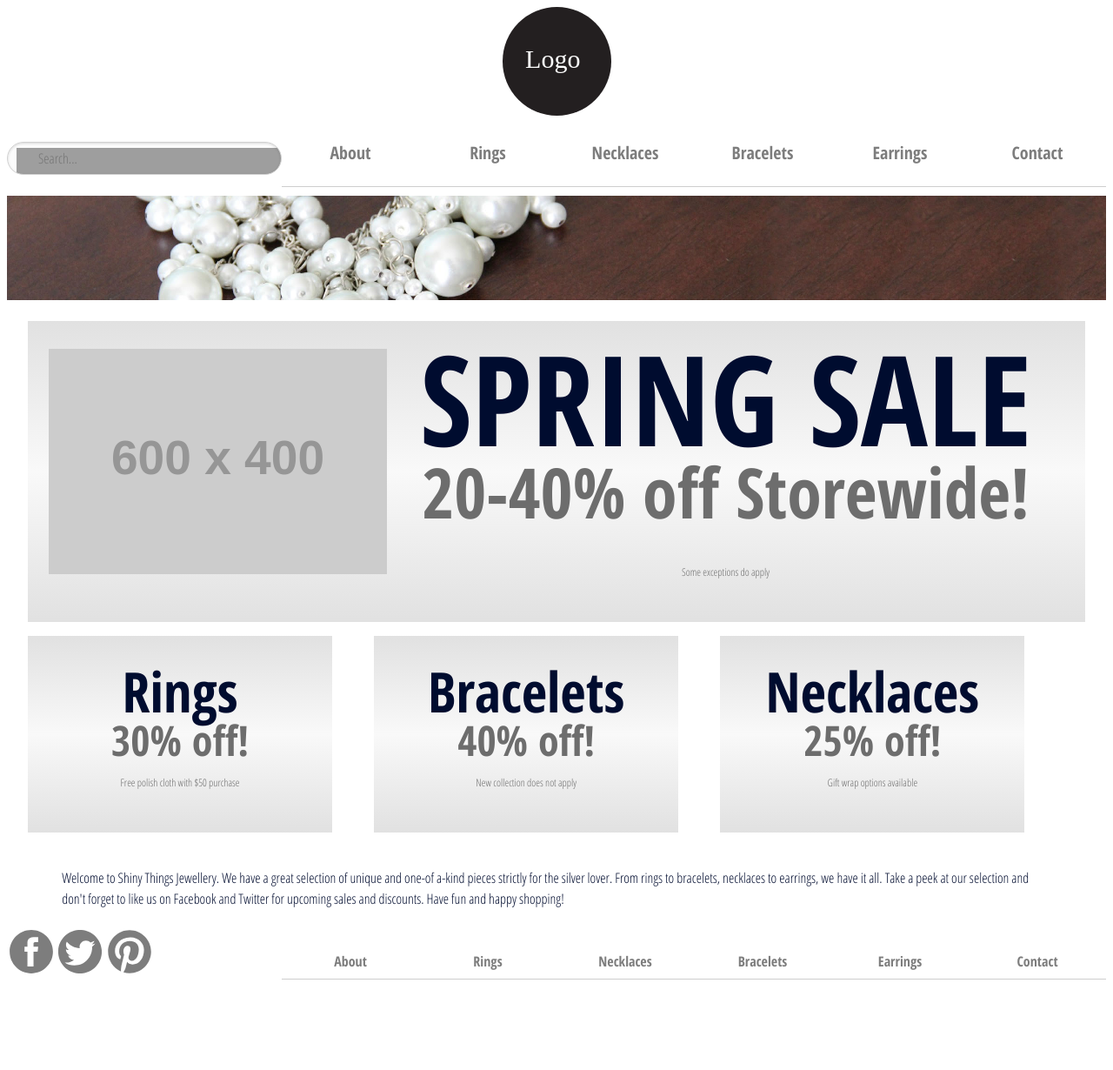
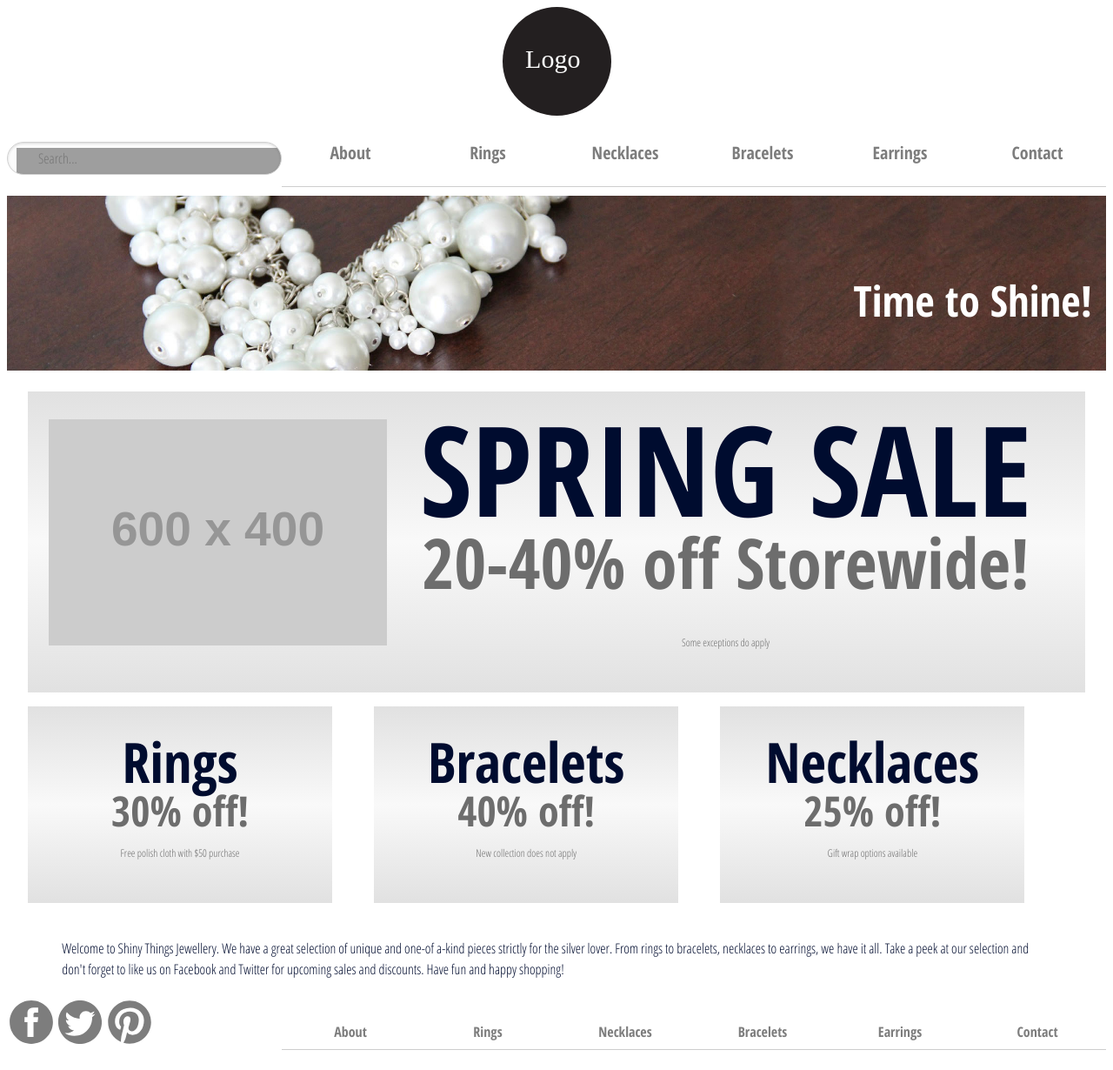
Before and after one commit to kaylaaraujo/ecommerce-website, a Jekyll site: the page built from index.html, in a window 1280 px wide. Shown: the whole page at 87% size. Built offline with Jekyll 4.4.1, drawn with Linux system fonts in a browser that asks for light colours; Markdown is read by kramdown in place of the engine named in the settings; before the commit the page ends 1149 px from its top, so only the background shows below that; grey boxes are pictures that could not be loaded.

Commit message:
added bannertext

```diff
--- a/index.html
+++ b/index.html
@@ -3,6 +3,7 @@ layout: default
 title: Home
 meta: A jewellery website from designer Nora Chittick.
 showbanner: yes
+bannertext: Time to Shine!
 ---
 <div class="grid">
 
```
